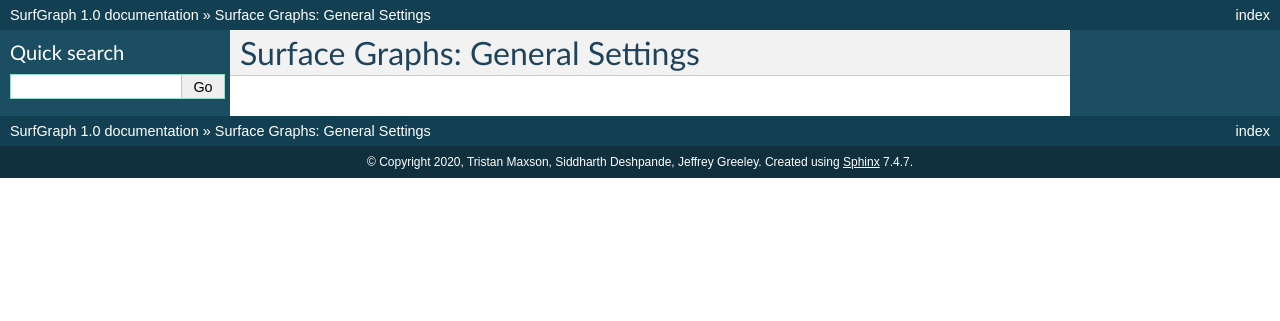
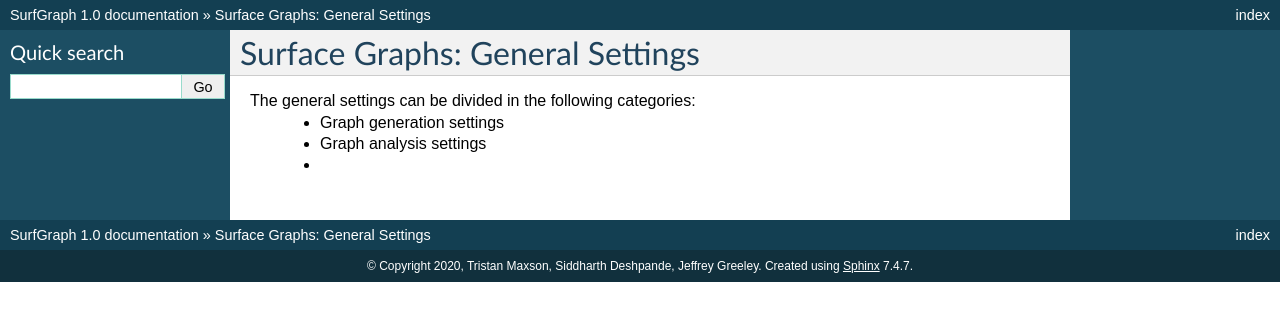
Before and after one commit to vsumaria/graph-theory-surfaces, a Sphinx documentation site: the page built from doc/source/Setting.rst, in a window 1280 px wide. Shown: the top 321 px of the page. Built offline with Sphinx 7.4.7, drawn with Linux system fonts in a browser that asks for light colours; formulas are drawn with MathJax 3; pages that are not in the unit, such as notebooks, are missing from menus.

Commit message:
Update doc/source/Setting.rst

```diff
--- a/doc/source/Setting.rst
+++ b/doc/source/Setting.rst
@@ -1,3 +1,8 @@
 ==============
 Surface Graphs: General Settings
 ==============
+
+The general settings can be divided in the following categories:
+ * Graph generation settings
+ * Graph analysis settings
+ *
```
